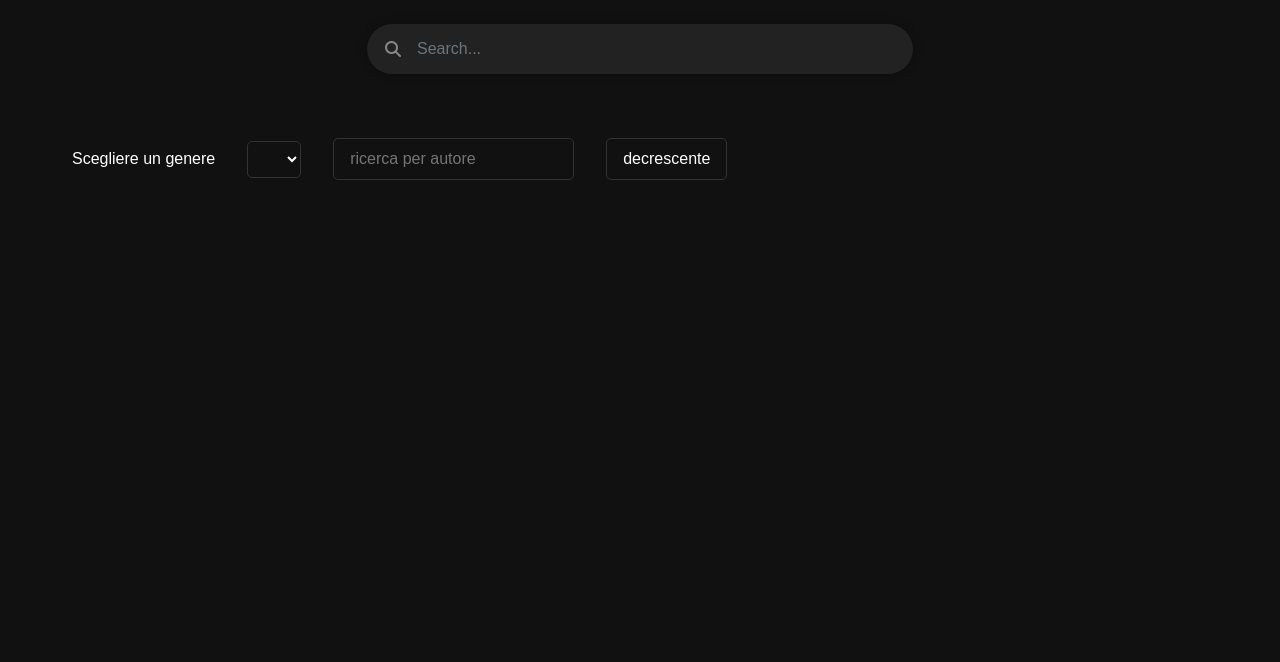
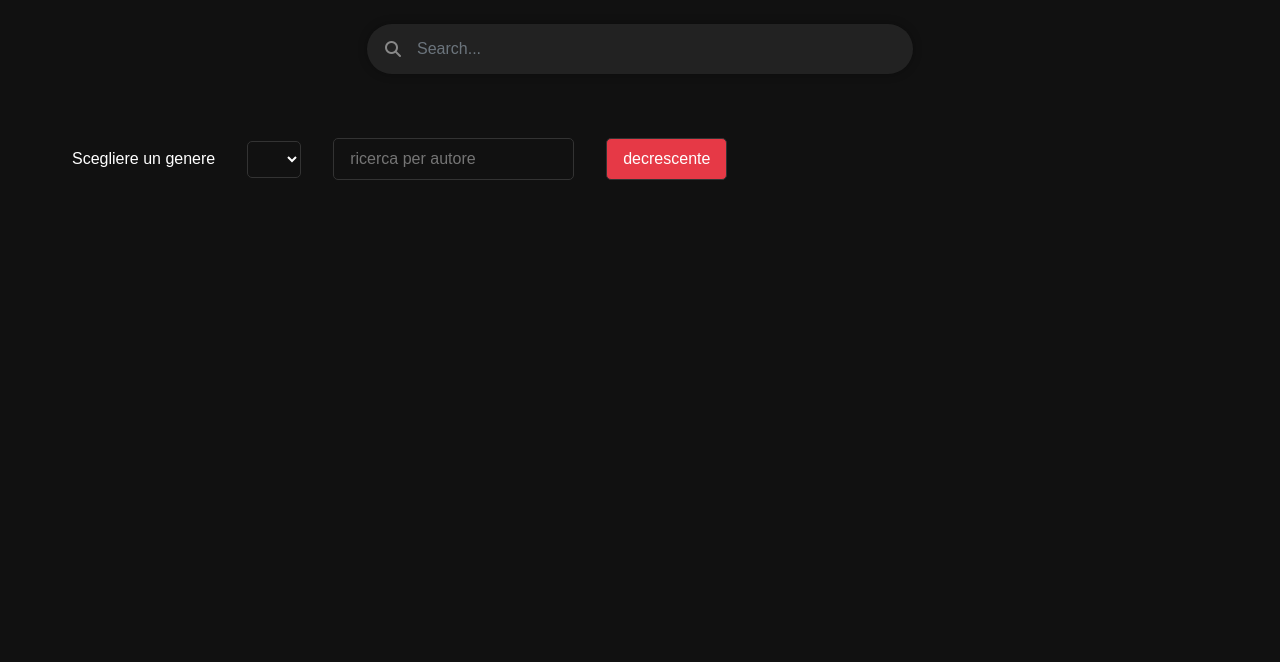
Before and after one commit to FabioFrdls/MangaSoul, a plain HTML site: page Frontend/catalogo.html in a window 1280 px wide. Both pictures are taken after a click on the button "Valutazione". Shown: the part 75-737 px from the top of the page. Drawn offline with nearby package versions, Linux system fonts and the light colour scheme; no server answers.

Commit message:
finito il css

```diff
--- a/Frontend/scripts/MangaCardCreation.js
+++ b/Frontend/scripts/MangaCardCreation.js
@@ -376,7 +376,7 @@ window.onload = () => {
 scoreBox.addEventListener("click", () => {
   if (scorebtnClickedTime === 0) {
     scorebtnClickedTime = 1;
-    scoreBox.classList.toggle("clicked")
+    scoreBox.classList.add("clicked")
     scoreBox.textContent = "decrescente"
     scoreFiltreLow = true;
     scoreFiltredHigh = false;
@@ -394,7 +394,7 @@ scoreBox.addEventListener("click", () => {
   if (scorebtnClickedTime === 2) {
     scorebtnClickedTime = 0;
     scoreBox.textContent ="Valutazione"
-    scoreBox.classList.toggle("clicked")
+    scoreBox.classList.remove("clicked")
     scoreFiltreLow = false;
     scoreFiltredHigh = false;
     deploymentCard();
--- a/Frontend/styles/style.css
+++ b/Frontend/styles/style.css
@@ -288,6 +288,7 @@ body {
   background-color: #e63946;
   color: white;
 }
-.clicked{
-  background-color: #e63946;
+#scorebtn.clicked {
+  background-color: #e63946 !important;
+  color: white;
 }
```
